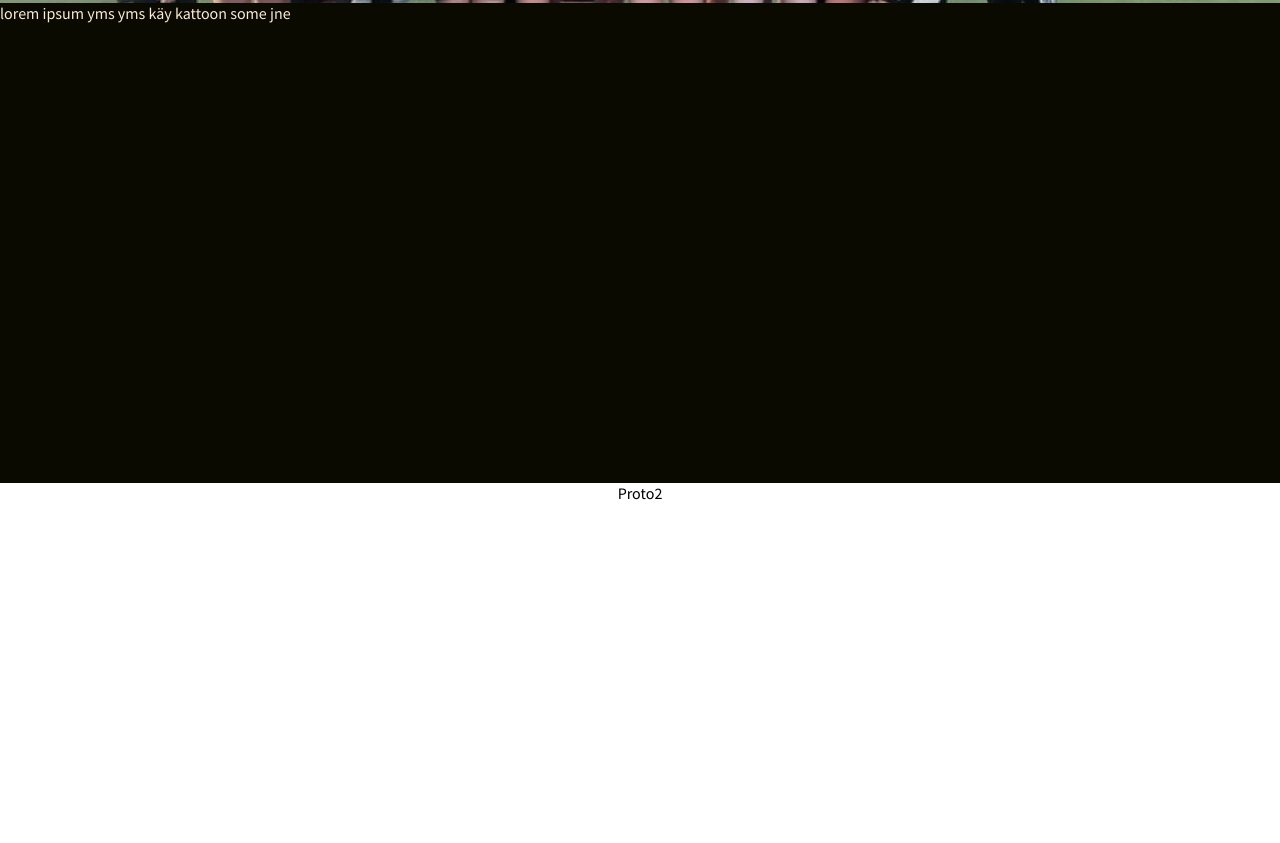
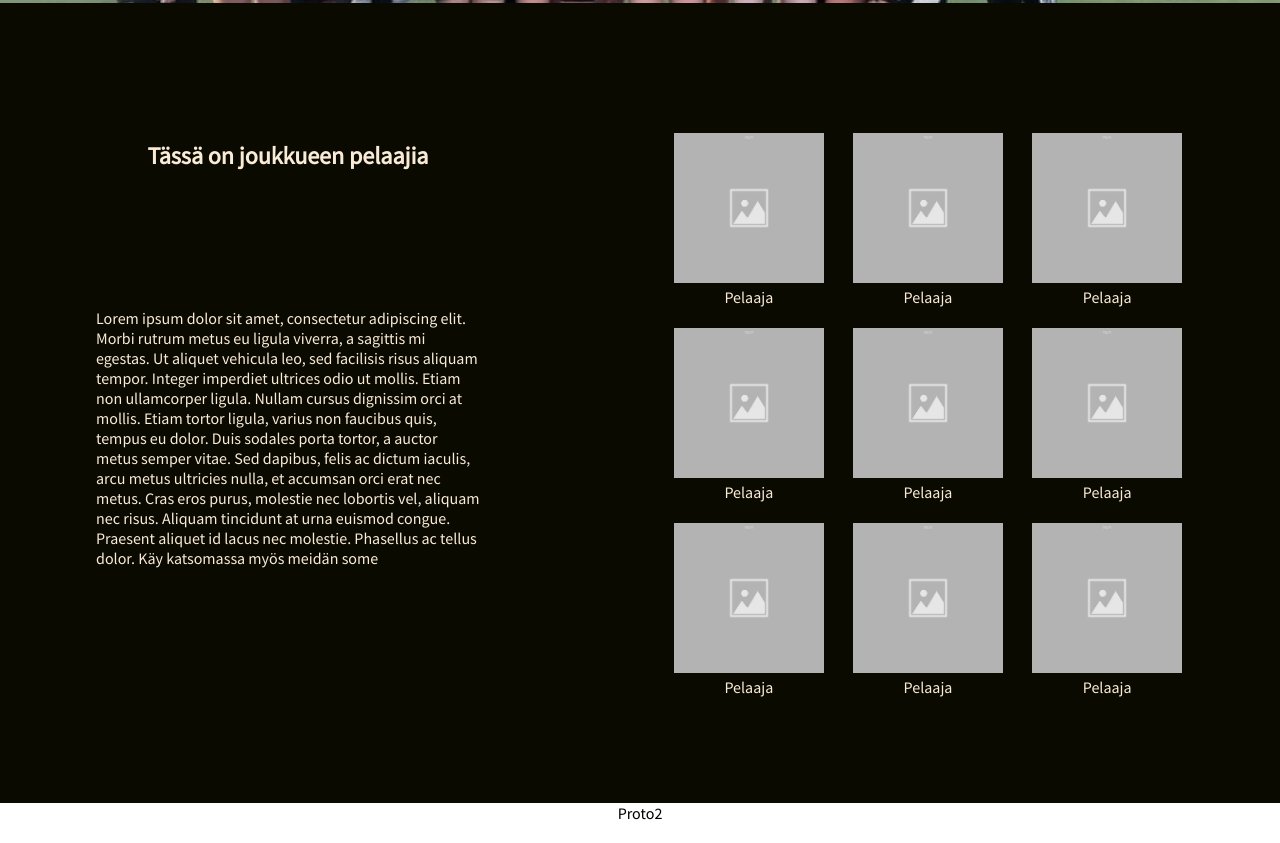
Before and after one commit to lemonni1/pk09proto2, a plain HTML site: page jalkapallo/jalkajouk1.html in a window 1280 px wide. Shown: the part 632-1475 px from the top of the page. Before the commit the page ends 1155 px from the top, so only its background shows below. Drawn offline with Linux system fonts and the light colour scheme.

Commit message:
pelaajasivu toistaseks valmis

```diff
--- a/jalkapallo/jalkajouk1.html
+++ b/jalkapallo/jalkajouk1.html
@@ -29,7 +29,26 @@
         </header>
         <div id="contentti">
             <div id="naisetkuva1"></div>
-            <div id="sisaltoa"><p>lorem ipsum yms yms käy kattoon some jne</p></div>
+            <div id="sisaltoa">
+                <div id="sisaltoteksti"><h2>Tässä on joukkueen pelaajia</h2></div>
+                <div id="sisalto2"><p>Lorem ipsum dolor sit amet, consectetur adipiscing elit. Morbi rutrum metus eu ligula viverra, a sagittis mi egestas.
+                    Ut aliquet vehicula leo, sed facilisis risus aliquam tempor. Integer imperdiet ultrices odio ut mollis. Etiam non ullamcorper ligula.
+                    Nullam cursus dignissim orci at mollis. Etiam tortor ligula, varius non faucibus quis, tempus eu dolor. Duis sodales porta tortor,
+                    a auctor metus semper vitae. Sed dapibus, felis ac dictum iaculis, arcu metus ultricies nulla, et accumsan orci erat nec metus.
+                    Cras eros purus, molestie nec lobortis vel, aliquam nec risus.
+                    Aliquam tincidunt at urna euismod congue. Praesent aliquet id lacus nec molestie. Phasellus ac tellus dolor. Käy katsomassa myös meidän some</p></div>
+                <div id="kuvabox">
+                    <div class="pelkuva"><img class="peku" src="../kuvat/placeholder.jpg"><p>Pelaaja</p></div>
+                    <div class="pelkuva"><img class="peku" src="../kuvat/placeholder.jpg"><p>Pelaaja</p></div>
+                    <div class="pelkuva"><img class="peku" src="../kuvat/placeholder.jpg"><p>Pelaaja</p></div>
+                    <div class="pelkuva"><img class="peku" src="../kuvat/placeholder.jpg"><p>Pelaaja</p></div>
+                    <div class="pelkuva"><img class="peku" src="../kuvat/placeholder.jpg"><p>Pelaaja</p></div>
+                    <div class="pelkuva"><img class="peku" src="../kuvat/placeholder.jpg"><p>Pelaaja</p></div>
+                    <div class="pelkuva"><img class="peku" src="../kuvat/placeholder.jpg"><p>Pelaaja</p></div>
+                    <div class="pelkuva"><img class="peku" src="../kuvat/placeholder.jpg"><p>Pelaaja</p></div>
+                    <div class="pelkuva"><img class="peku" src="../kuvat/placeholder.jpg"><p>Pelaaja</p></div>
+                </div>
+            </div>
         </div>
         <footer><p>Proto2</p></footer>
     </body>
--- a/stylet/naisetcss.css
+++ b/stylet/naisetcss.css
@@ -7,8 +7,41 @@
 }
 #sisaltoa {
     color:antiquewhite;
-    display:flex;
+    display:grid;
+    grid-template-columns: auto auto;
+    grid-template-rows: auto auto;
     width: 100%;
-    height: 60vh;
+    height: 100vh;
     background-color: rgb(10, 10, 1);
+    grid-template-areas: "teksti lista" "teksti2 lista";
 }
+#sisaltoteksti {
+    margin: auto;
+    grid-area: teksti;
+}
+#sisalto2 {
+    width: 30vw;
+    margin-left: auto;
+    margin-right: auto;
+    grid-area: teksti2;
+}
+#kuvabox {
+    display: grid;
+    grid-template-columns: auto auto auto;
+    height: 70vh;
+    width: 40vw;
+    column-gap: 2vw;
+    row-gap: 3vh;
+    margin:auto;
+    grid-area: lista;
+}
+.pelkuva {
+    margin:auto;
+    height: 150px;
+    width: 150px;
+    text-align: center;
+}
+.peku {
+    height: 150px;
+    width: 150px;
+}
```
Also changed, not shown: kuvat/placeholder.jpg (added).
